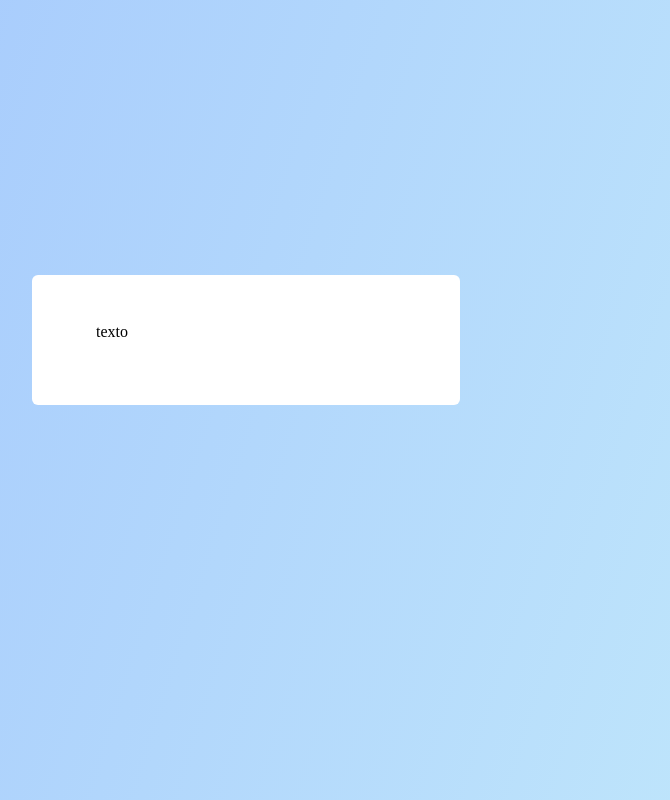
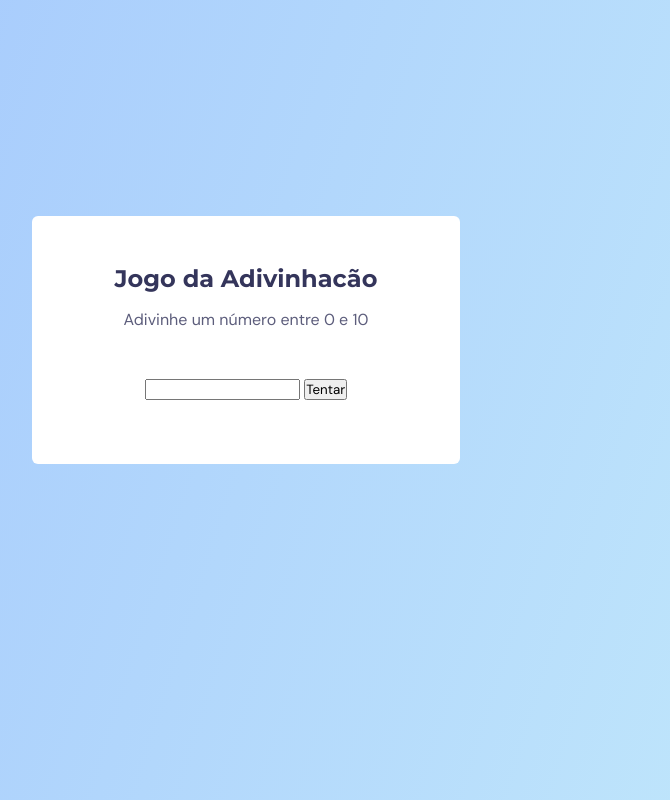
Before and after one commit to LuizGarbini/desafio-jogo-da-adivinhacao, a plain HTML site: page index.html in a window 1280 px wide. Shown: the whole page, without its empty margins (394-1064 px from the left). Drawn offline with Linux system fonts and the light colour scheme.

Commit message:
fonts and texts

```diff
--- a/index.html
+++ b/index.html
@@ -1,12 +1,26 @@
 <!DOCTYPE html>
 <html lang="pt-br">
   <head>
+    <link rel="preconnect" href="https://fonts.googleapis.com" />
+    <link rel="preconnect" href="https://fonts.gstatic.com" crossorigin />
     <meta charset="UTF-8" />
     <meta name="viewport" content="width=device-width, initial-scale=1.0" />
     <title>Jogo da Adivinhacão</title>
     <link rel="stylesheet" href="style.css" />
+    <link
+      href="https://fonts.googleapis.com/css2?family=DM+Sans:ital,opsz,wght@0,9..40,100..1000;1,9..40,100..1000&family=Montserrat:ital,wght@0,100..900;1,100..900&display=swap"
+      rel="stylesheet"
+    />
   </head>
   <body>
-    <main>texto</main>
+    <main>
+      <h1>Jogo da Adivinhacão</h1>
+      <p>Adivinhe um número entre 0 e 10</p>
+
+      <form>
+        <input type="text" />
+        <button>Tentar</button>
+      </form>
+    </main>
   </body>
 </html>
--- a/style.css
+++ b/style.css
@@ -17,6 +17,12 @@ body {
   height: 100vh;
 }
 
+body,
+button,
+input {
+  font-family: 'DM Sans', 'sans-serif';
+}
+
 main {
   background: white;
   box-shadow: 0 0.2rem 0.4rem rgba(0, 0, 0 / 10%);
@@ -26,4 +32,25 @@ main {
   width: min(42.8rem, 90%);
 
   margin-top: -12rem;
+
+  text-align: center;
 }
+
+h1 {
+  font-family: 'Montserrat', 'sans-serif';
+  font-size: 2.4rem;
+  margin-bottom: 1.6rem;
+}
+
+h1,
+p {
+  color: #34355b;
+}
+
+p {
+  opacity: 0.8;
+}
+
+form {
+  margin-top: 4.8rem;
+}
```
